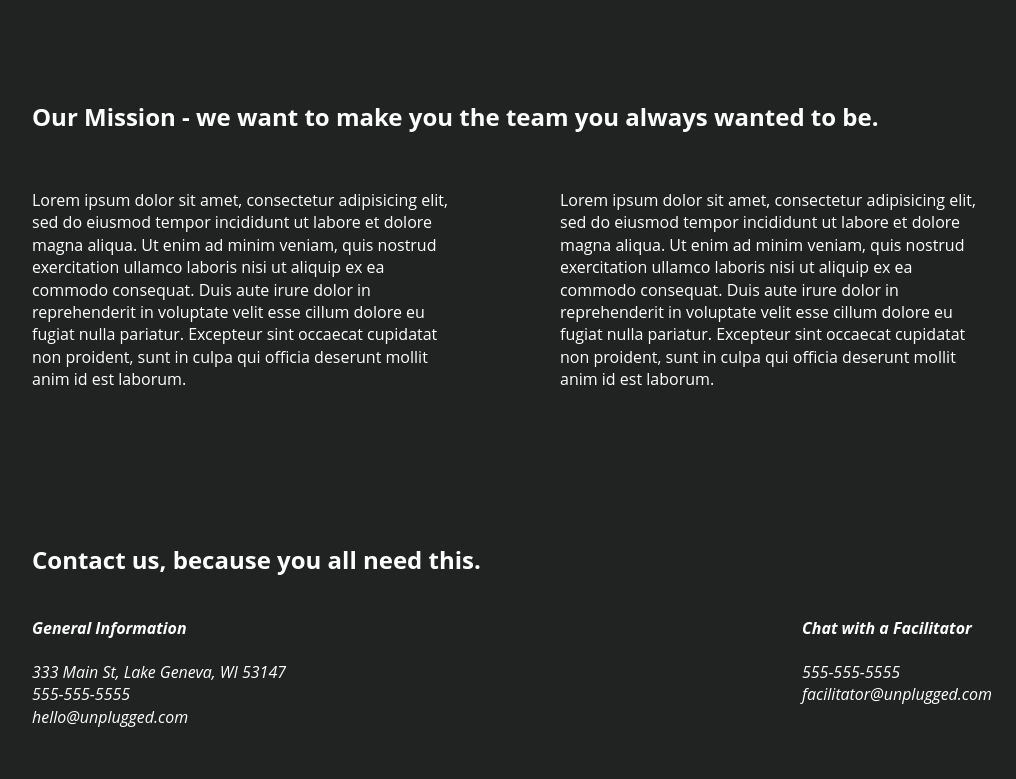
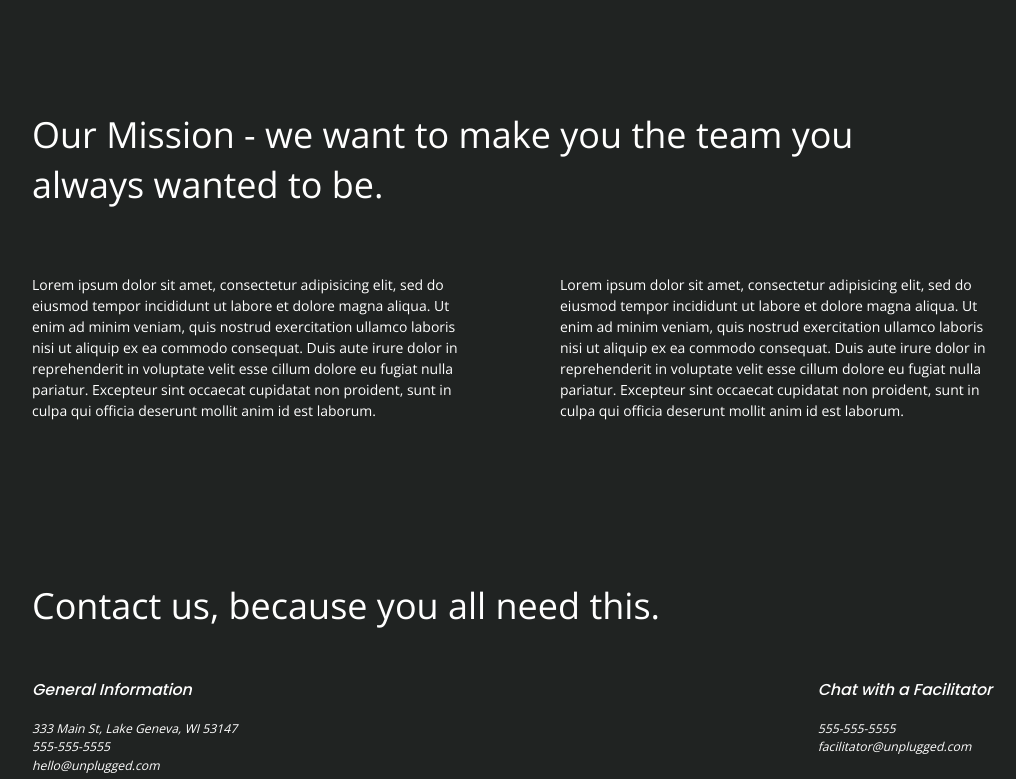
Before and after one commit to esmada/unplugged, a website: page about/index.html in a window 1280 px wide. Shown: the part 144-923 px from the top of the page, without its empty margins (128-1144 px from the left). Drawn offline with nearby package versions, Linux system fonts and the light colour scheme.

Commit message:
Global CSS styles

```diff
--- a/about/index.html
+++ b/about/index.html
@@ -20,6 +20,11 @@
   <link rel="stylesheet" href="../css/main.css">
 
   <meta name="theme-color" content="#fafafa">
+
+  <!-- Google Fonts -->
+  <link rel="preconnect" href="https://fonts.gstatic.com">
+<link href="https://fonts.googleapis.com/css2?family=Open+Sans:wght@400;700&family=Poppins:wght@500;700&display=swap" rel="stylesheet">
+
 </head>
 
 <body>
--- a/css/main.css
+++ b/css/main.css
@@ -86,14 +86,63 @@ textarea {
 /* ==========================================================================
    Author's custom styles
    ========================================================================== */
+html {
+  font-size: 16px;
+}
 
 body {
   background-color: #202322;
   color: #fff;
   font-family: 'Open Sans', sans-serif;
+  font-size: 1em;
   font-weight: 400;
-  font-size: 16px;
   padding: 20px;
+}
+
+ul, ol {
+
+
+}
+
+a{
+  color: #e2e3ed;
+  text-decoration: none;
+
+}
+
+h2 {
+  font-familiy: 'Poppins', sans-serif;
+  font-size: 2.25em;
+  font-weight: 500;
+
+
+}
+
+h3, h4 {
+  font-family: 'Poppins', sans-serif;
+  font-weight: 500;
+  font-size: 1.125em;
+
+}
+
+p {
+  font-size: .875em;
+  line-height: 1.5em;
+
+}
+
+img {
+
+}
+
+figure {
+
+}
+
+address {
+  font-size: .875em;
+  line-height: 1.2em;
+
 }
 
 .content-wrapper {
@@ -157,8 +206,6 @@ header nav ul li {
 
 header nav ul li a {
   text-transform: uppercase;
-  color: #fff;
-  text-decoration: none;
 }
 
 /* Footer */
```
Also changed, not shown: faq/index.html (+4 -0 lines), index.html (+4 -1 lines).
